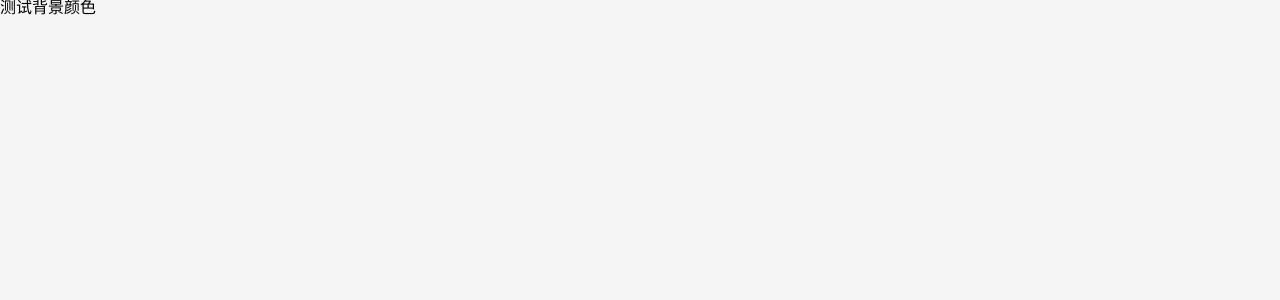
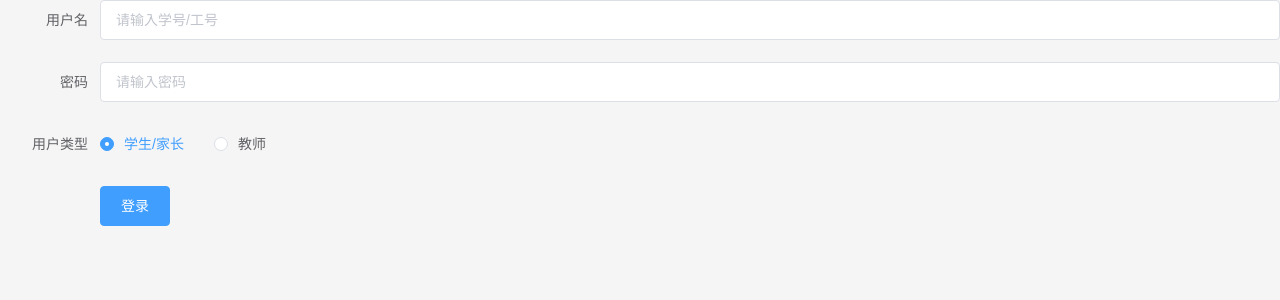
Before and after one commit to fll149866/double_sub_grade_analysis_system_front, a Vue app: page /#/login in a window 1280 px wide. Shown: the top 300 px of the page. Built offline with nearby package versions, Linux system fonts and the light colour scheme.

Commit message:
登录功能简单开发

```diff
--- a/package.json
+++ b/package.json
@@ -8,6 +8,7 @@
     "lint": "vue-cli-service lint"
   },
   "dependencies": {
+    "axios": "^1.3.4",
     "core-js": "^3.8.3",
     "element-ui": "^2.15.13",
     "vue": "^2.6.14",
--- a/src/App.vue
+++ b/src/App.vue
@@ -1,6 +1,5 @@
 <template>
   <div id="app">
-    <h1>测试背景颜色</h1>
     <router-view />
   </div>
 </template>
--- /dev/null
+++ b/src/api/config.js
@@ -0,0 +1,31 @@
+import axios from "axios";
+
+// 创建一个service实例
+const service = axios.create({
+  baseURL: "http://127.0.0.1:8081",
+  // 设置响应超时时间为5秒
+  timeout: 5000,
+});
+
+// 添加请求拦截器
+service.interceptors.request.use(
+  (config) => {
+    return config;
+  },
+  (error) => {
+    console.log(error);
+  }
+);
+
+// 添加响应拦截器
+service.interceptors.response.use(
+  (response) => {
+    let res = {};
+    res.status = response.status;
+    res.data = response.data;
+    return res;
+  },
+  (error) => console.log(error)
+);
+
+export default service;
--- /dev/null
+++ b/src/api/getData.js
@@ -0,0 +1,9 @@
+import axios from "./config.js";
+
+// 登录接口
+export const loginApi = (username, password, userType) =>
+  axios.post("/api/v1/pub/login", {
+    username,
+    password,
+    user_type: userType,
+  });
--- a/src/main.js
+++ b/src/main.js
@@ -7,9 +7,13 @@ import "@/assets/scss/reset.scss";
 import "element-ui/lib/theme-chalk/index.css";
 
 import ElementUI from "element-ui";
+import http from "@/api/config.js";
 
 Vue.config.productionTip = false;
 Vue.use(ElementUI);
+
+// 设置父类http为当前http实例
+Vue.prototype.$http = http;
 
 new Vue({
   router,
--- a/src/router/index.js
+++ b/src/router/index.js
@@ -4,11 +4,19 @@ import VueRouter from "vue-router";
 Vue.use(VueRouter);
 
 const routes = [
-  // {
-  //   path: "/",
-  //   name: "home",
-  //   component: HomeView,
-  // },
+  // 首页
+  {
+    path: "/",
+    name: "home",
+    component: () => import("@/views/Home/Home"),
+  },
+  // 登录页
+  {
+    path: "/login",
+    name: "login",
+    component: () => import("@/views/Login/Login"),
+  },
+
   // {
   //   path: "/about",
   //   name: "about",
--- /dev/null
+++ b/src/views/Home/Home.vue
@@ -0,0 +1,9 @@
+<template>
+  <div>欢迎来到主页</div>
+</template>
+
+<script>
+export default {};
+</script>
+
+<style lang="scss" scoped></style>
--- /dev/null
+++ b/src/views/Login/Login.vue
@@ -0,0 +1,98 @@
+<template>
+  <div>
+    <el-form
+      v-loading="loading"
+      element-loading-text="登录中..."
+      element-loading-spinner="el-icon-loading"
+      :model="loginForm"
+      status-icon
+      :rules="rules"
+      ref="loginForm"
+      label-width="100px"
+      class="demo-ruleForm"
+    >
+      <el-form-item label="用户名" prop="username">
+        <el-input type="text" v-model="loginForm.username" autocomplete="off" placeholder="请输入学号/工号"></el-input>
+      </el-form-item>
+      <el-form-item label="密码" prop="password">
+        <el-input type="password" v-model="loginForm.password" autocomplete="off" placeholder="请输入密码"></el-input>
+      </el-form-item>
+      <el-form-item label="用户类型">
+        <el-radio-group v-model="loginForm.userType">
+          <el-radio :label="'STUDENT'">学生/家长</el-radio>
+          <el-radio :label="'TEACHER'">教师</el-radio>
+        </el-radio-group>
+      </el-form-item>
+      <el-form-item>
+        <el-button type="primary" @click="submitForm('loginForm')">登录</el-button>
+      </el-form-item>
+    </el-form>
+  </div>
+</template>
+
+<script>
+import { loginApi } from "@/api/getData";
+
+export default {
+  data() {
+    // 校验用户名
+    var validateUsername = (rule, value, callback) => {
+      if (value === "") {
+        callback(new Error("请输入用户名"));
+      } else {
+        callback();
+      }
+    };
+
+    // 校验密码
+    var validatePass = (rule, value, callback) => {
+      if (value === "") {
+        callback(new Error("请输入密码"));
+      } else {
+        callback();
+      }
+    };
+
+    return {
+      loading: false,
+      loginForm: {
+        username: "",
+        password: "",
+        userType: "STUDENT",
+      },
+      rules: {
+        username: [{ validator: validateUsername, trigger: "blur" }],
+        password: [{ validator: validatePass, trigger: "blur" }],
+      },
+    };
+  },
+  methods: {
+    submitForm(formName) {
+      this.$refs[formName].validate((valid) => {
+        if (valid) {
+          this.loading = true;
+          loginApi(this.loginForm.username, this.loginForm.password, this.loginForm.userType).then((res) => {
+            console.log(res, this.loginForm.userType);
+            if (res.data.code === 0) {
+              this.loading = false;
+              localStorage.setItem("token", res.data.data);
+              this.$router.push({ name: "home" });
+            } else {
+              this.loading = false;
+              this.$message.error("用户名或密码错误");
+            }
+          });
+        } else {
+          console.log("error submit!!");
+          return false;
+        }
+      });
+    },
+    resetForm(formName) {
+      this.$refs[formName].resetFields();
+    },
+  },
+};
+</script>
+
+<style lang="scss" scoped></style>
```
Also changed, not shown: 1 other file (tests, documents, lock files or other folders).
